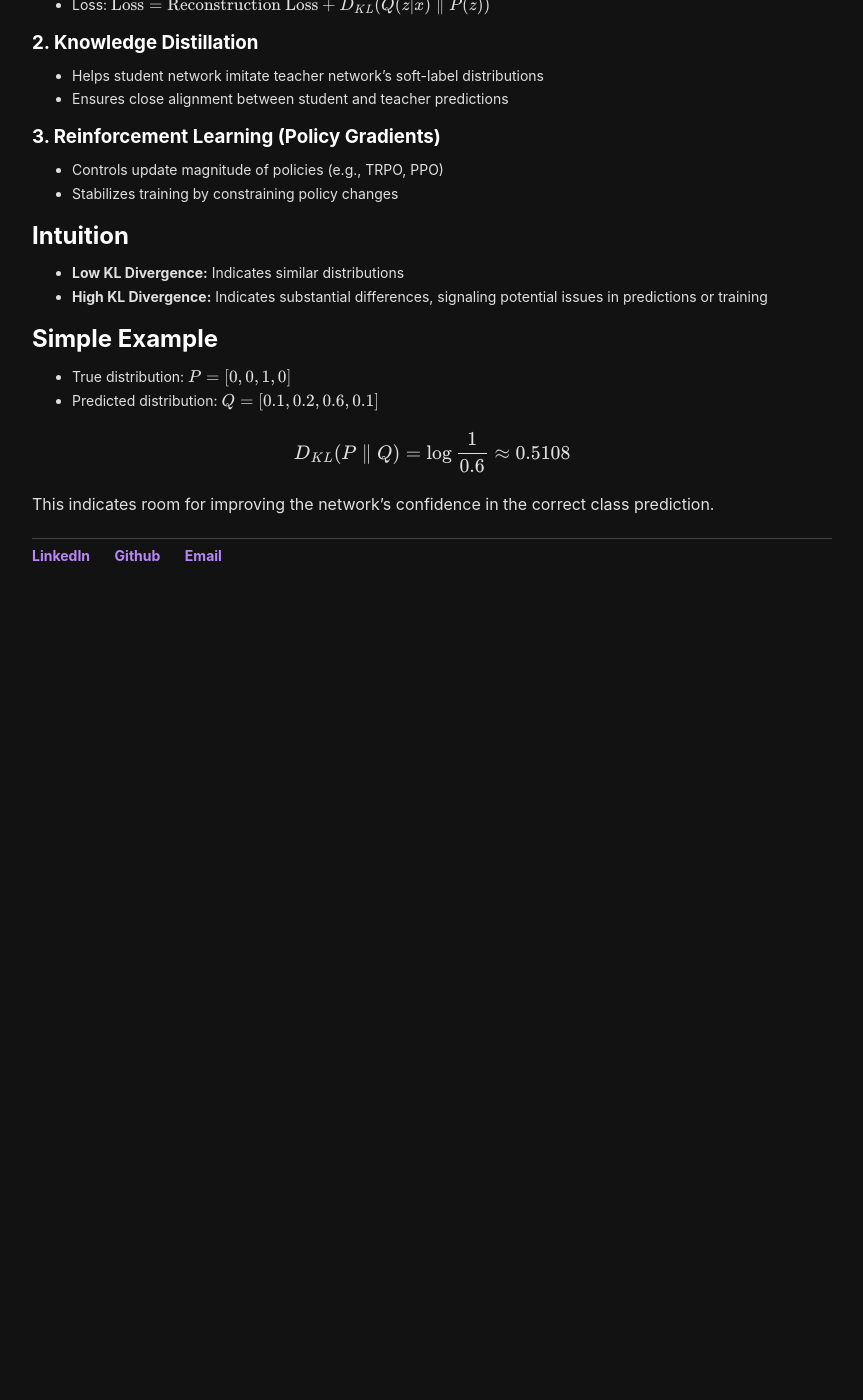
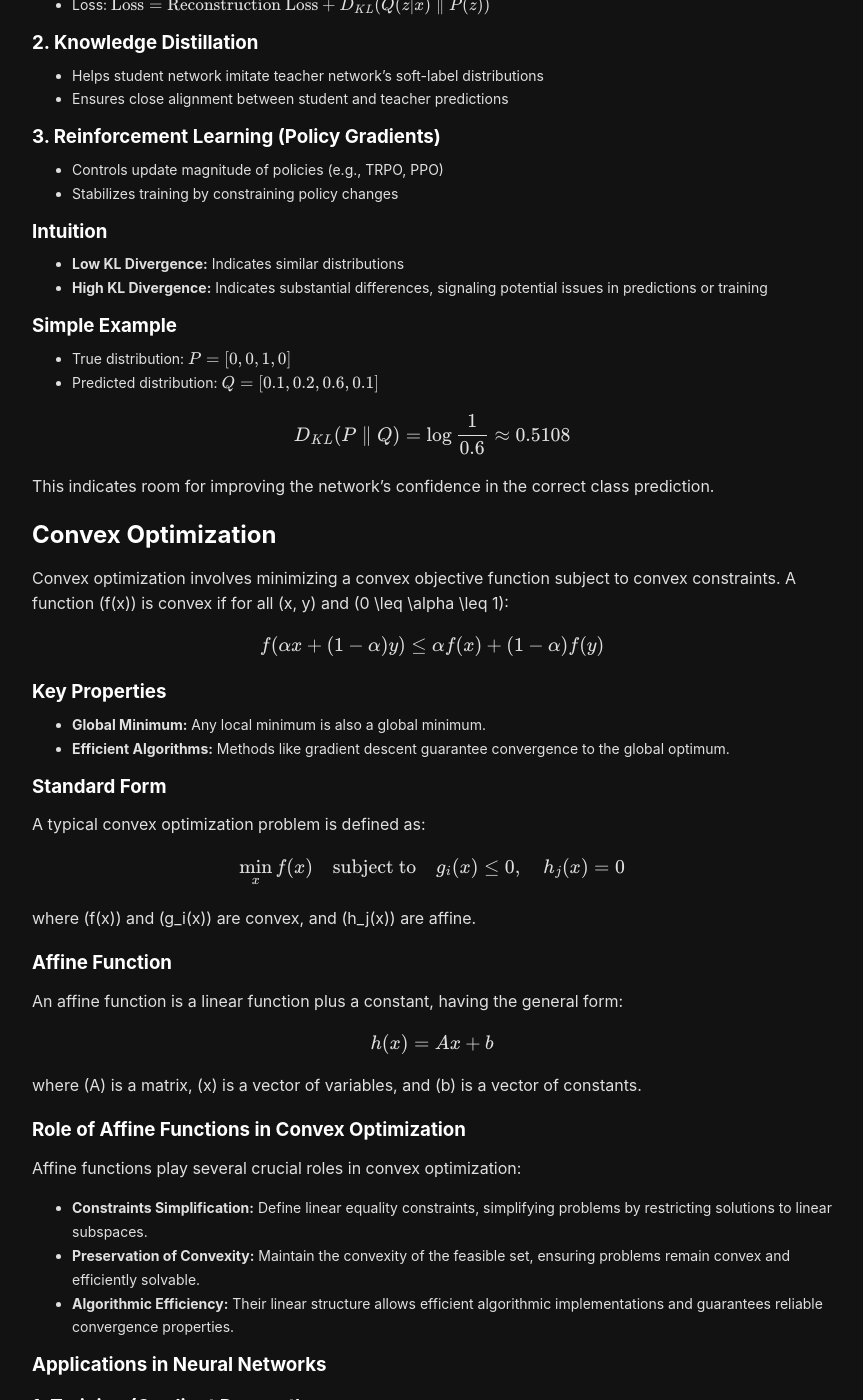
Before and after one commit to sean-sj-jung/sean-sj-jung.github.io, a Jekyll site: the page built from _posts/2024-10-31-NeuralNets02.md, in a window 1280 px wide and 1400 px high, scrolled down 2238 px. Shown: the whole window, without its empty margins (208-1071 px from the left). Built offline with Jekyll 4.4.1, drawn with Linux system fonts in a browser that asks for light colours; nearby versions of some CDN libraries; formulas are drawn with MathJax 3; before the commit the page ends 2868 px from its top, so only the background shows below that; some of the changed text lies outside the part shown.

Commit message:
add convex optim, KL div etc

```diff
--- a/_posts/2024-10-31-NeuralNets02.md
+++ b/_posts/2024-10-31-NeuralNets02.md
@@ -111,11 +111,11 @@ $$
 - Controls update magnitude of policies (e.g., TRPO, PPO)
 - Stabilizes training by constraining policy changes
 
-## Intuition
+### Intuition
 - **Low KL Divergence:** Indicates similar distributions
 - **High KL Divergence:** Indicates substantial differences, signaling potential issues in predictions or training
 
-## Simple Example
+### Simple Example
 - True distribution: $$P = [0, 0, 1, 0]$$
 - Predicted distribution: $$Q = [0.1, 0.2, 0.6, 0.1]$$
 
@@ -124,3 +124,63 @@ D_{KL}(P \parallel Q) = \log\frac{1}{0.6} \approx 0.5108
 $$
 
 This indicates room for improving the network's confidence in the correct class prediction.
+
+
+## Convex Optimization
+
+Convex optimization involves minimizing a convex objective function subject to convex constraints. A function \(f(x)\) is convex if for all \(x, y\) and \(0 \leq \alpha \leq 1\):
+
+$$
+f(\alpha x + (1 - \alpha)y) \leq \alpha f(x) + (1 - \alpha)f(y)
+$$
+
+### Key Properties
+- **Global Minimum:** Any local minimum is also a global minimum.
+- **Efficient Algorithms:** Methods like gradient descent guarantee convergence to the global optimum.
+
+### Standard Form
+A typical convex optimization problem is defined as:
+
+$$
+\min_{x} f(x) \quad \text{subject to} \quad g_i(x) \leq 0, \quad h_j(x) = 0
+$$
+
+where \(f(x)\) and \(g_i(x)\) are convex, and \(h_j(x)\) are affine.
+
+### Affine Function
+An affine function is a linear function plus a constant, having the general form:
+
+$$
+h(x) = Ax + b
+$$
+
+where \(A\) is a matrix, \(x\) is a vector of variables, and \(b\) is a vector of constants.
+
+### Role of Affine Functions in Convex Optimization
+Affine functions play several crucial roles in convex optimization:
+
+- **Constraints Simplification:** Define linear equality constraints, simplifying problems by restricting solutions to linear subspaces.
+- **Preservation of Convexity:** Maintain the convexity of the feasible set, ensuring problems remain convex and efficiently solvable.
+- **Algorithmic Efficiency:** Their linear structure allows efficient algorithmic implementations and guarantees reliable convergence properties.
+
+### Applications in Neural Networks
+
+### 1. Training (Gradient Descent)
+- Minimizing loss functions (e.g., Mean Squared Error, Cross-Entropy) with gradient-based methods.
+- Although neural network objectives are typically non-convex, local convex approximations allow efficient optimization via gradient descent.
+
+### 2. Regularization
+- Convex regularization (e.g., L1 and L2 norms) helps prevent overfitting.
+- Promotes simpler, stable models with improved generalization.
+
+### 3. Hyperparameter Optimization
+- Convex optimization can guide efficient hyperparameter tuning (e.g., learning rates, regularization strengths).
+
+### Example: Convex Loss Function
+Mean Squared Error (MSE) is a convex loss function:
+
+$$
+\text{MSE}(y, \hat{y}) = \frac{1}{n}\sum_{i=1}^{n}(y_i - \hat{y}_i)^2
+$$
+
+Optimization via gradient descent ensures convergence to a global optimum when the model is linear or convex.
```
